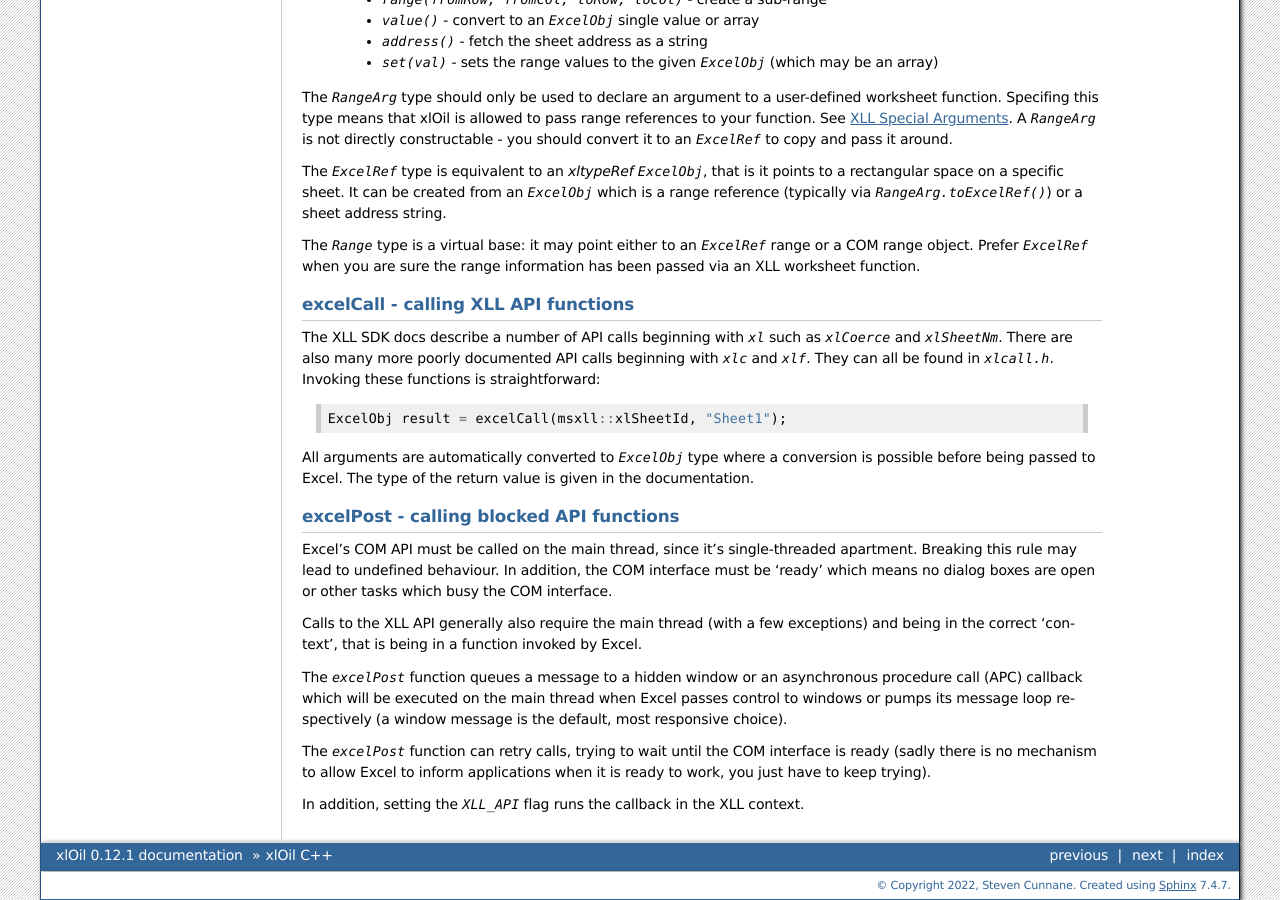
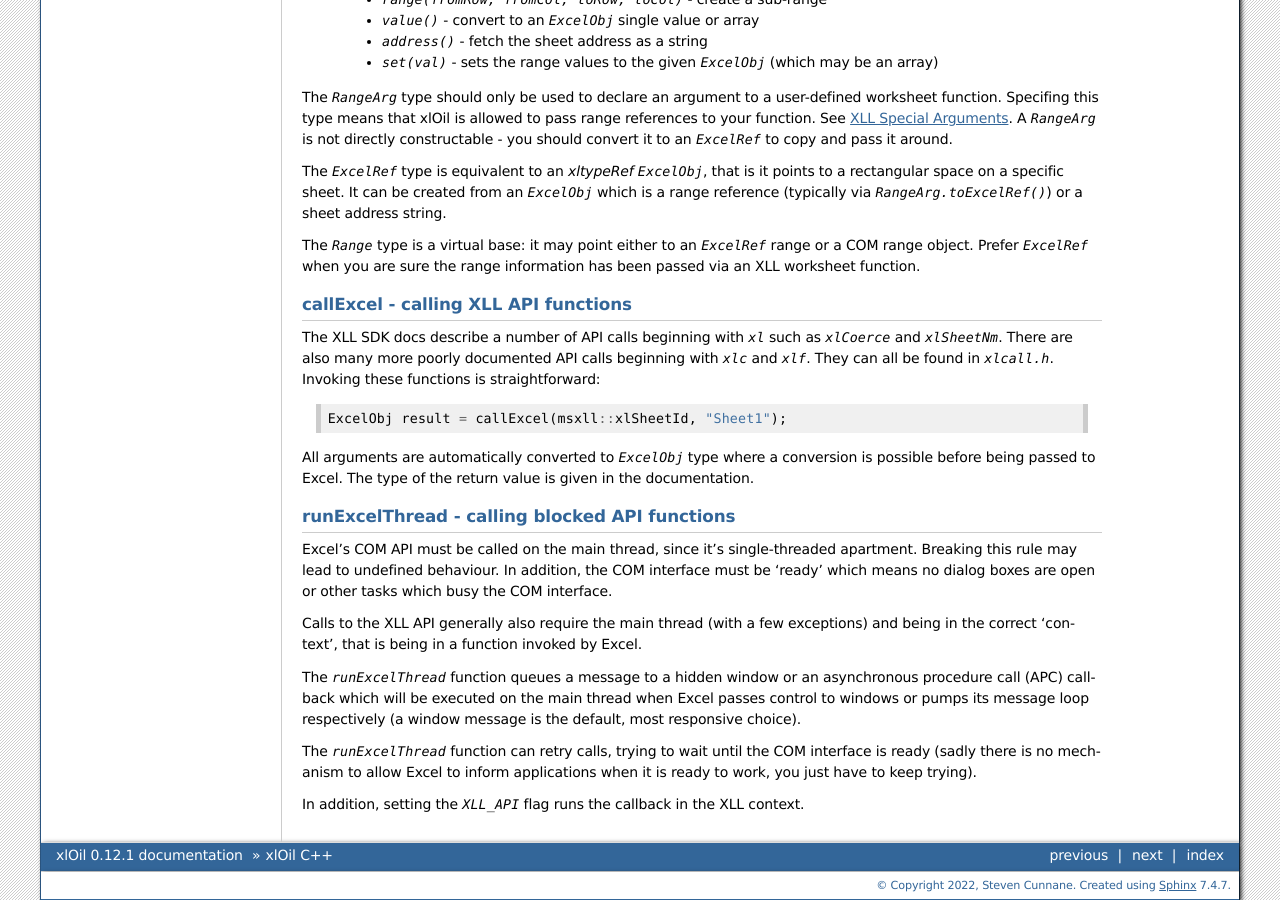
Before and after one commit to cunnane/xloil, a Sphinx documentation site: the page built from docs/source/xlOil_Cpp/index.rst, in a window 1280 px wide and 900 px high, scrolled down 1427 px. Built offline with Sphinx 7.4.7, drawn with Linux system fonts in a browser that asks for light colours; the version number is read from the project's files by our own code; some of the changed text lies outside the part shown.

Commit message:
Update names in C++ docs

```diff
--- a/docs/source/xlOil_Cpp/index.rst
+++ b/docs/source/xlOil_Cpp/index.rst
@@ -83,7 +83,7 @@ range object.  Prefer `ExcelRef` when you are sure the range information has bee
 an XLL worksheet function.
 
 
-excelCall - calling XLL API functions
+callExcel - calling XLL API functions
 -------------------------------------
 
 The XLL SDK docs describe a number of API calls beginning with `xl` such as `xlCoerce` and
@@ -94,14 +94,14 @@ The XLL SDK docs describe a number of API calls beginning with `xl` such as `xlC
 
 ::
 
-    ExcelObj result = excelCall(msxll::xlSheetId, "Sheet1");
+    ExcelObj result = callExcel(msxll::xlSheetId, "Sheet1");
 
 
 All arguments are automatically converted to `ExcelObj` type where a conversion is possible
 before being passed to Excel.  The type of the return value is given in the documentation.
 
-excelPost - calling blocked API functions
------------------------------------------
+runExcelThread - calling blocked API functions
+----------------------------------------------
 
 Excel's COM API must be called on the main thread, since it's single-threaded apartment.
 Breaking this rule may lead to undefined behaviour. In addition, the COM interface must be 'ready'
@@ -110,11 +110,11 @@ which means no dialog boxes are open or other tasks which busy the COM interface
 Calls to the XLL API generally also require the main thread (with a few exceptions) and being in
 the correct 'context', that is being in a function invoked by Excel.
 
-The `excelPost` function queues a message to a hidden window or an asynchronous procedure call
+The `runExcelThread` function queues a message to a hidden window or an asynchronous procedure call
 (APC) callback which will be executed on the main thread when Excel passes control to windows
 or pumps its message loop respectively (a window message is the default, most responsive choice).
 
-The `excelPost` function can retry calls, trying to wait until the COM interface is ready (sadly
+The `runExcelThread` function can retry calls, trying to wait until the COM interface is ready (sadly
 there is no mechanism to allow Excel to inform applications when it is ready to work, you just
 have to keep trying).
 
```
